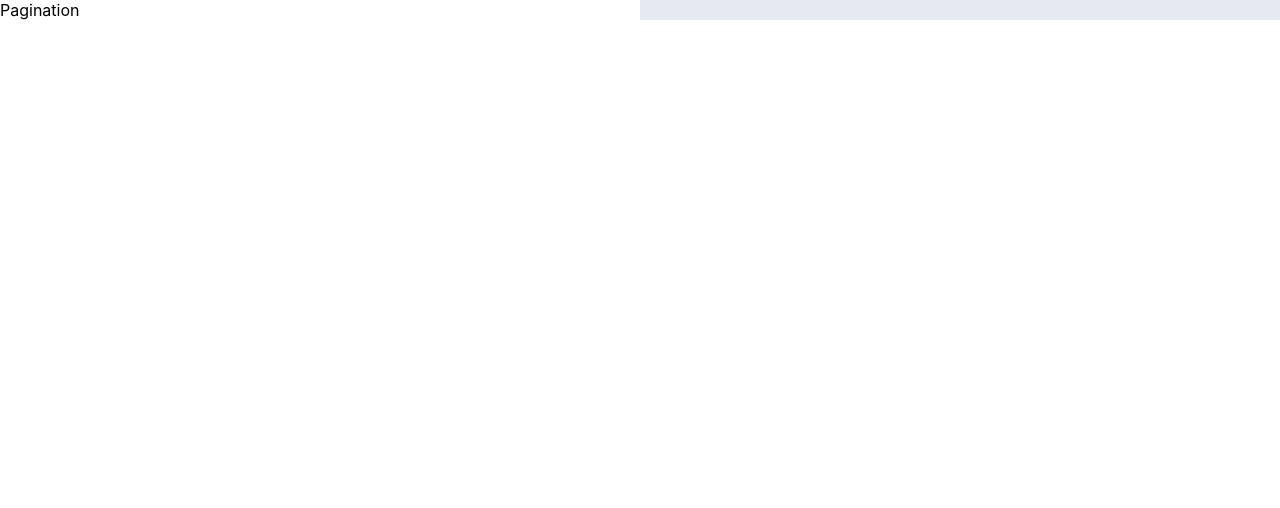
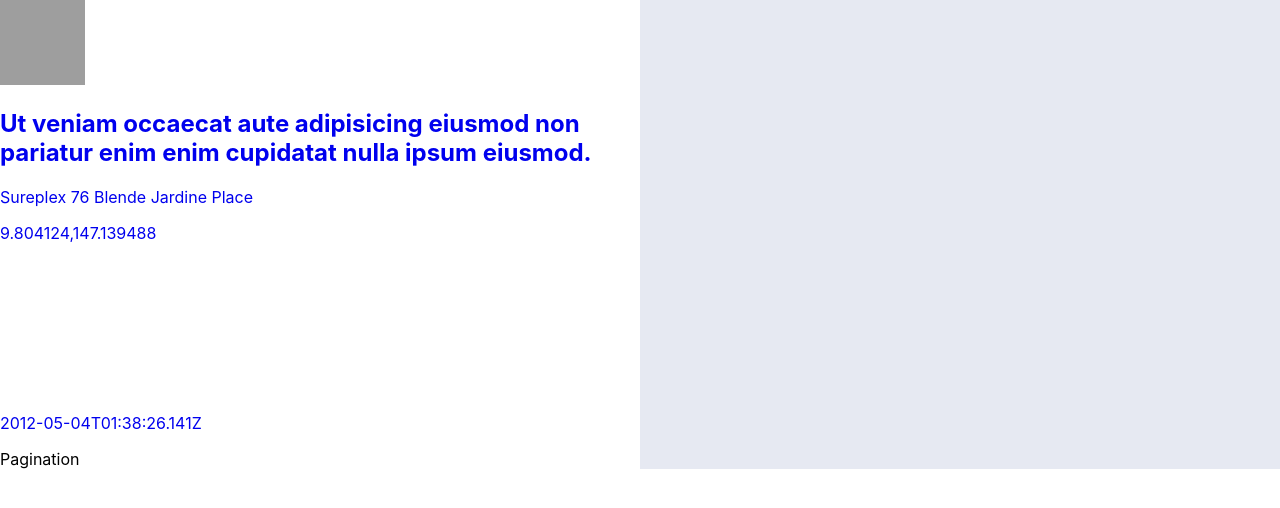
Before and after one commit to Selim96/jobs-list, a React (Create React App) app: page / in a window 1280 px wide. Shown: the top 508 px of the page. Built offline with nearby package versions, Linux system fonts and the light colour scheme; grey boxes are pictures that could not be loaded.

Commit message:
jobboard func

```diff
--- a/src/components/Jobboard/Jobboard.tsx
+++ b/src/components/Jobboard/Jobboard.tsx
@@ -1,14 +1,84 @@
+import { loadavg } from "os";
 import React from "react";
+import { Link } from "react-router-dom";
 import Pagination from "../Pagination/Pagination";
 import s from "./Jobboard.module.scss"
 
+type Job = {
+    id: string,
+    name: string,
+    email: string,
+    phone: number,
+    title: string,
+    salary: string,
+    address: string,
+    benefits: string[],
+    location: {
+        lat: number,
+        long: number
+    },
+    pictures: string[],
+    createdAt?: Date,
+    updatedAt?: Date,
+    description: string,
+    employment_type: string[]
+}
+
 const Jobboard: React.FC = () => {
-    const allJobs: object[] = [];
+    const allJobs: Job[] = [
+        {
+        id: "635ee6d304601d61a71951f6",
+        name: "Sureplex",
+        email: "sureplex@gmail.bo",
+        phone: +97117307890,
+        title: "Ut veniam occaecat aute adipisicing eiusmod non pariatur enim enim cupidatat nulla ipsum eiusmod.",
+        salary: "60k-71k",
+        address: "76 Blende Jardine Place",
+        benefits: [
+            "Pay vocations",
+            "Flexible hours"
+        ],
+        location: {
+            lat: 9.804124,
+            long: 147.139488
+        },
+        pictures: [
+            "https://picsum.photos/200/300",
+            "https://picsum.photos/200/300",
+            "https://picsum.photos/200/300"
+        ],
+        createdAt: "2012-05-04T01:38:26.141Z",
+        updatedAt: "2012-05-05T01:38:26.141Z",
+        description: "\n  Reprehenderit Lorem consectetur non et minim adipisicing deserunt. Ipsum reprehenderit do pariatur proident esse sint magna ullamco qui minim. Anim Lorem ut laborum occaecat culpa consectetur reprehenderit aliquip ex cupidatat proident quis laborum. Nulla aute ipsum et anim.\n  \n  Responsopilities:\n    Ex qui consequat deserunt laborum cupidatat ut ullamco veniam minim nisi incididunt aliquip incididunt. Sunt sunt ullamco elit ipsum ea enim consectetur sit magna minim ea cupidatat. Et ut proident voluptate quis nulla anim commodo in pariatur ad.\n  \nCompensation & Benefits:\n\t    Incididunt et sint incididunt laboris duis. Deserunt consectetur sint aute et sint aliqua quis nostrud non elit aliqua elit tempor. Aliquip ad dolore proident eu consequat elit amet laborum aute excepteur sit labore.\n\n",
+        employment_type: [
+            "Full time"
+        ]
+    },
+    ];
     return (
         <div className={s.board}>
             <ul className={s.list}>
-                {allJobs.map((job) => {
+                {allJobs.map(({id, title, name, address, location, pictures, createdAt}) => {
 
+                    return (
+                        <li key={id} className={s.listItem}>
+                            <Link to={`${id}`} className={s.itemLink}>
+                                <img src={pictures[0]} alt='place of job' width={85} height={85} className={s.itemPic} />
+                                <div className={s.itemInfo}>
+                                    <h2 className={s.itemTitile}>{title}</h2>
+                                    <p className={s.itemName}>{name} {address}</p>
+                                    <div className={s.itemLocation}>{location.lat},{location.long}</div>
+                                </div>
+                                <div className={s.rating}></div>
+                                <div className={s.itemBack}>
+                                    <svg className={s.itemSave}>
+                                        <use></use>
+                                    </svg>
+                                    <p className={s.itemDate}>{createdAt}</p>
+                                </div>
+                            </Link>
+                        </li>
+                    )
                 })}
             </ul>
             <Pagination/>
```
